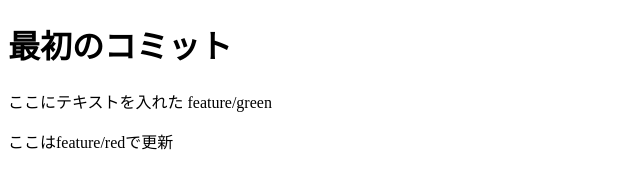
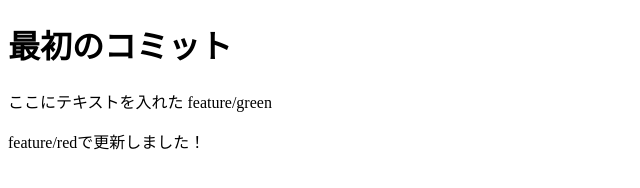
Before and after one commit to zecky1120/first-git, a plain HTML site: page index.html in a window 1280 px wide. Shown: the full height of the page, 0-640 px from the left. Drawn offline with Linux system fonts and the light colour scheme.

Commit message:
add: redでコミット

```diff
--- a/index.html
+++ b/index.html
@@ -12,6 +12,6 @@
 
   <body>
     <p>ここにテキストを入れた feature/green</p>
-    <p>ここはfeature/redで更新</p>
+    <p>feature/redで更新しました！</p>
   </body>
 </html>
```
